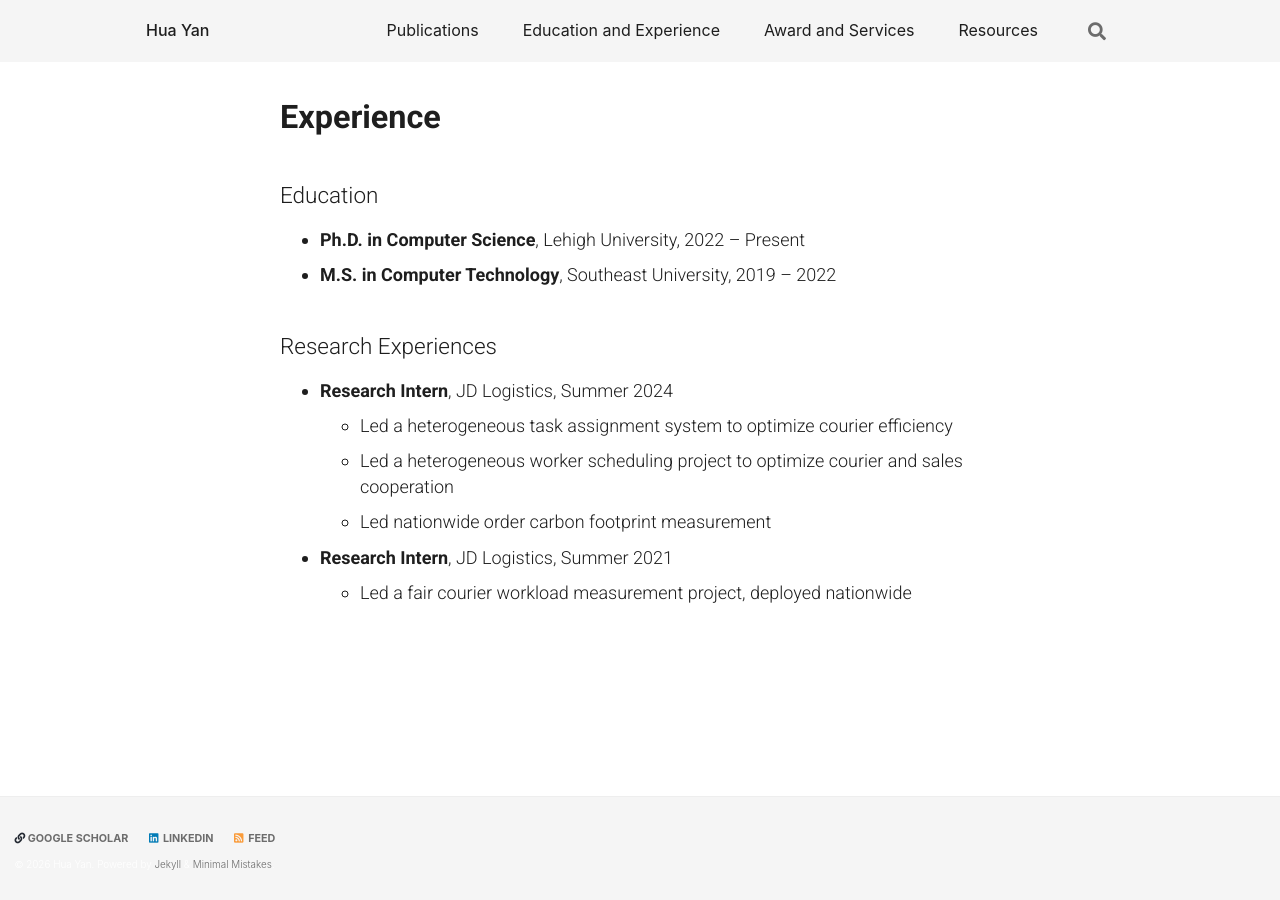
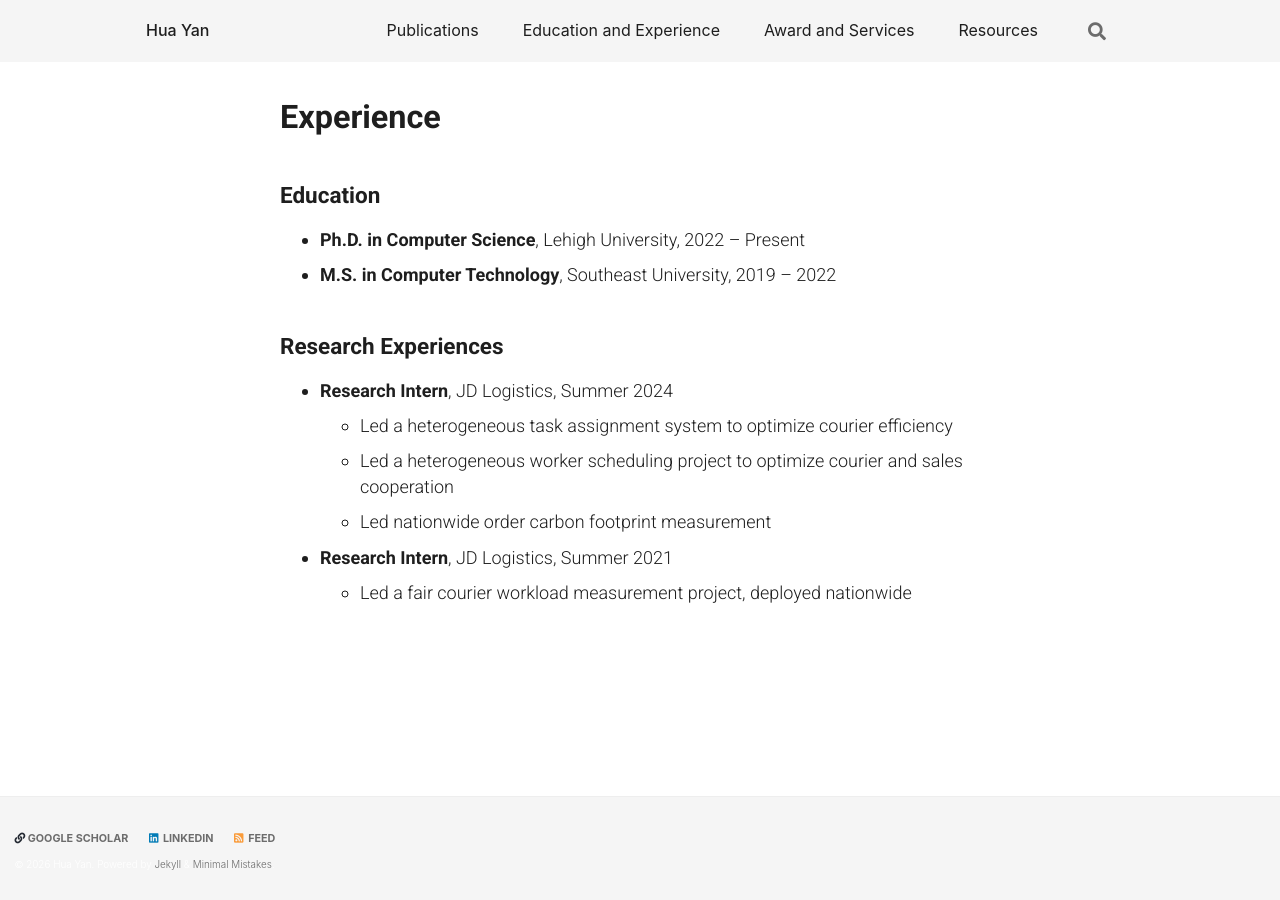
Before and after one commit to huy222-lu/website, a Jekyll site: the page built from _pages/experience.md, in a window 1280 px wide. Built offline with Jekyll 4.4.1, drawn with Linux system fonts in a browser that asks for light colours; cached includes are drawn as plain includes; a script that is not in the unit is left out; comment, search, counter and statistics services are not loaded.

```diff
--- a/_pages/experience.md
+++ b/_pages/experience.md
@@ -4,12 +4,12 @@ layout: page
 permalink: /experience/
 ---
 
-## Education
+## **Education**
 
 * **Ph.D. in Computer Science**, Lehigh University, 2022 – Present
 * **M.S. in Computer Technology**, Southeast University, 2019 – 2022
 
-## Research Experiences
+## **Research Experiences**
 
 * **Research Intern**, JD Logistics, Summer 2024
   * Led a heterogeneous task assignment system to optimize courier efficiency
```
